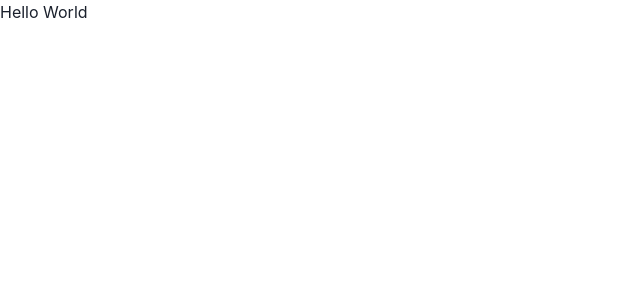
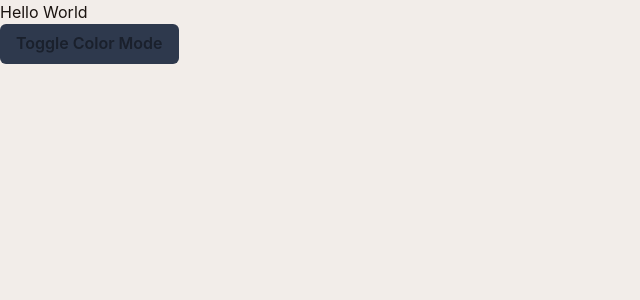
Before and after one commit to plotpulse/plotpulse-client, a React (Vite) app: page / in a window 1280 px wide. Shown: the top 300 px of the page, without its empty margins (0-640 px from the left). Built offline with nearby package versions, Linux system fonts and the light colour scheme.

Commit message:
task: theme, dark/light switching proof of concept

```diff
--- a/src/App.tsx
+++ b/src/App.tsx
@@ -1,9 +1,17 @@
+import { Button, useColorMode, useColorModeValue } from "@chakra-ui/react"
+
+
 function App() {
+
+  const { toggleColorMode } = useColorMode()
+
+  const bg = useColorModeValue('primary.lm', 'primary.dm')
 
 
   return (
     <>
       <p>Hello World</p>
+      <Button bg={bg} onClick={toggleColorMode}>Toggle Color Mode</Button>
     </>
   )
 }
--- a/src/theme/colors.ts
+++ b/src/theme/colors.ts
@@ -2,65 +2,26 @@
 
 const colors = {
     text: {
-        50: '#f6f1ef',
-        100: '#ece4df',
-        200: '#dac8be',
-        300: '#c7ad9e',
-        400: '#b5927d',
-        500: '#a2765d',
-        600: '#825f4a',
-        700: '#614738',
-        800: '#412f25',
-        900: '#201813',
+        lm: "#1a130f",
+        dm: "#f0e9e5"
     },
     background: {
-        50: '#f6f2ef',
-        100: '#ece5df',
-        200: '#d9cbbf',
-        300: '#c6b19f',
-        400: '#b4967e',
-        500: '#a17c5e',
-        600: '#81634b',
-        700: '#604b39',
-        800: '#403226',
-        900: '#201913',
+        lm: "#f2ede9",
+        dm: "#16110d"
     },
     primary: {
-        50: '#eff2f5',
-        100: '#dfe6ec',
-        200: '#bfccd9',
-        300: '#9fb2c6',
-        400: '#8099b3',
-        500: '#607f9f',
-        600: '#4d6680',
-        700: '#394c60',
-        800: '#263340',
-        900: '#131920',
+        lm: "#2e394d",
+        dm: "#b3bed1"
     },
     secondary: {
-        50: '#efeff5',
-        100: '#dfe0ec',
-        200: '#bfc1d9',
-        300: '#9fa1c6',
-        400: '#8082b3',
-        500: '#60639f',
-        600: '#4d4f80',
-        700: '#393b60',
-        800: '#262840',
-        900: '#131420',
+        lm: "#d2d3e4",
+        dm: "#1b1c2d"
     },
     accent: {
-        50: '#eff5f5',
-        100: '#dfeceb',
-        200: '#bfd9d7',
-        300: '#9fc6c3',
-        400: '#80b3af',
-        500: '#609f9b',
-        600: '#4d807c',
-        700: '#39605d',
-        800: '#26403e',
-        900: '#13201f',
-    },
-}
+        lm: "#58938f",
+        dm: "#6ca7a3"
+    }
+};
+
 
 export default colors
--- a/src/theme/index.ts
+++ b/src/theme/index.ts
@@ -1,7 +1,7 @@
 import { extendTheme } from "@chakra-ui/react";
 
 import colors from './colors'
-// import styles from './styles'
+import styles from './styles'
 
 // Foundational style overrides
 // import borders from './foundations/borders'
@@ -11,7 +11,7 @@ import colors from './colors'
 
 const overrides: Record<string, any> = {
     colors,
-  // styles,
+    styles,
     // borders,
     // // Other foundational style overrides go here
     // components: {
--- a/src/theme/styles.ts
+++ b/src/theme/styles.ts
@@ -0,0 +1,19 @@
+import { mode, GlobalStyleProps } from '@chakra-ui/theme-tools'
+
+const styles = {
+  global: (props: GlobalStyleProps) => ({
+    body: {
+      color: mode('text.lm', 'text.dm')(props),
+      bg: mode('background.lm', 'bakground.dm')(props),
+    },
+    '*::placeholder': {
+      color: mode('text.lm', 'text.dm')(props),
+    },
+    '*, *::before, &::after': {
+      borderColor: mode('gray.200', 'whiteAlpha.300')(props),
+      wordWrap: 'break-word',
+    },
+  }),
+}
+
+export default styles
```
Also changed, not shown: src/main.tsx (+5 -3 lines). Lines whose indentation alone changed are shown as unchanged.
